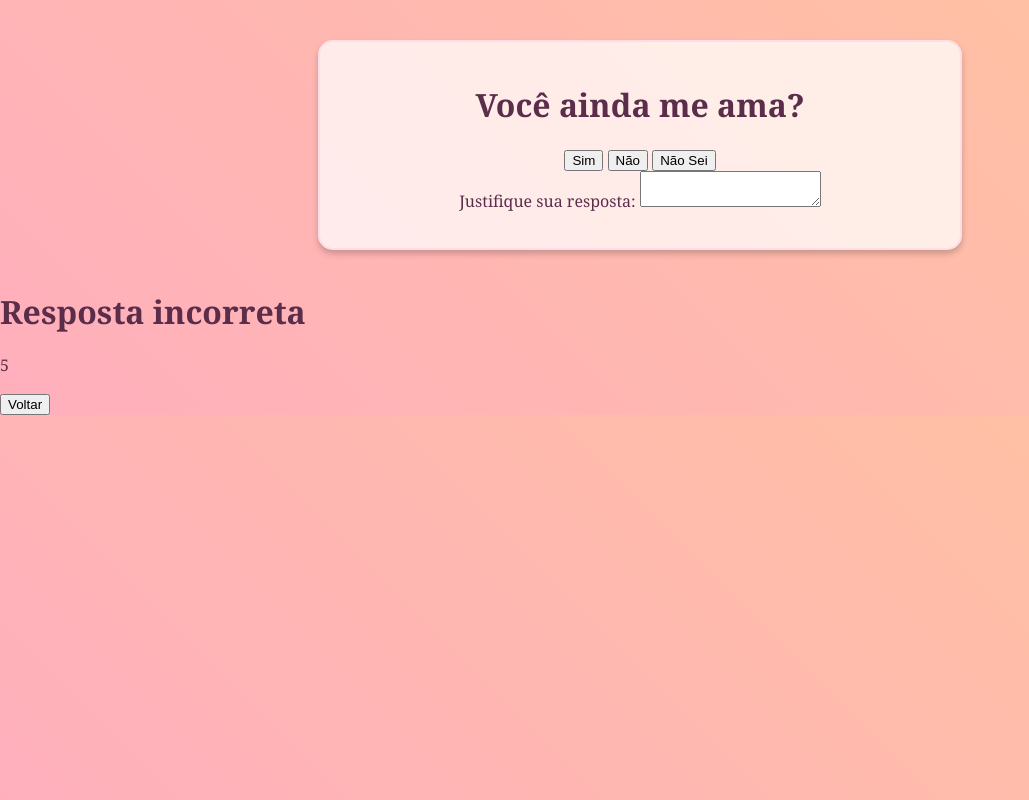
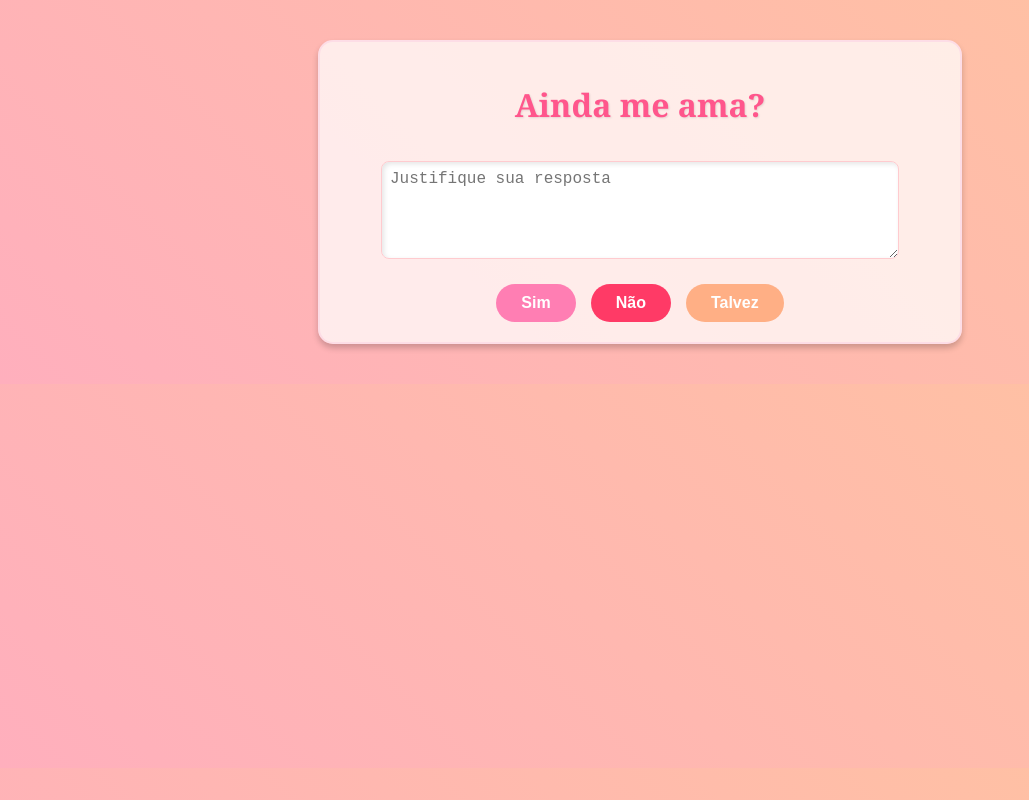
Before and after one commit to profehigor/eloisa, a plain HTML site: page index.html in a window 1280 px wide. Shown: the whole page, without its empty margins (0-1029 px from the left). Drawn offline with Linux system fonts and the light colour scheme.

Commit message:
Update index.html

```diff
--- a/index.html
+++ b/index.html
@@ -1,30 +1,26 @@
 <!DOCTYPE html>
-<html lang="pt-br">
+<html lang="en">
 <head>
     <meta charset="UTF-8">
     <meta name="viewport" content="width=device-width, initial-scale=1.0">
-    <title>Exemplo de Pergunta</title>
+    <title>Romantic Quiz</title>
     <link rel="stylesheet" href="styles.css">
 </head>
 <body>
     <div class="container">
-        <h1>Você ainda me ama?</h1>
-        <button id="simBtn">Sim</button>
-        <button id="naoBtn">Não</button>
-        <button id="naoSeiBtn">Não Sei</button>
-
-        <div id="justificativaContainer">
-            <label for="justificativa">Justifique sua resposta:</label>
-            <textarea id="justificativa" required></textarea>
+        <h1 class="title">Ainda me ama?</h1>
+        <textarea id="justification" class="textarea" placeholder="Justifique sua resposta"></textarea>
+        <div class="buttons">
+            <button class="btn yes" id="yesButton">Sim</button>
+            <button class="btn no" id="noButton">Não</button>
+            <button class="btn maybe" id="notSure">Talvez</button>
         </div>
-
-        <p id="message"></p>
     </div>
 
-    <div id="respostaIncorreta" class="hidden">
-        <h1>Resposta incorreta</h1>
-        <p id="contagem">5</p>
-        <button id="voltarBtn" class="hidden">Voltar</button>
+    <div id="incorrect-screen" class="overlay">
+        <div class="overlay-content">
+            <p class="message">Oops! Resposta incorreta. Tente novamente em  <span id="countdown">5</span> segundos...</p>
+        </div>
     </div>
 
     <script src="script.js"></script>
```
